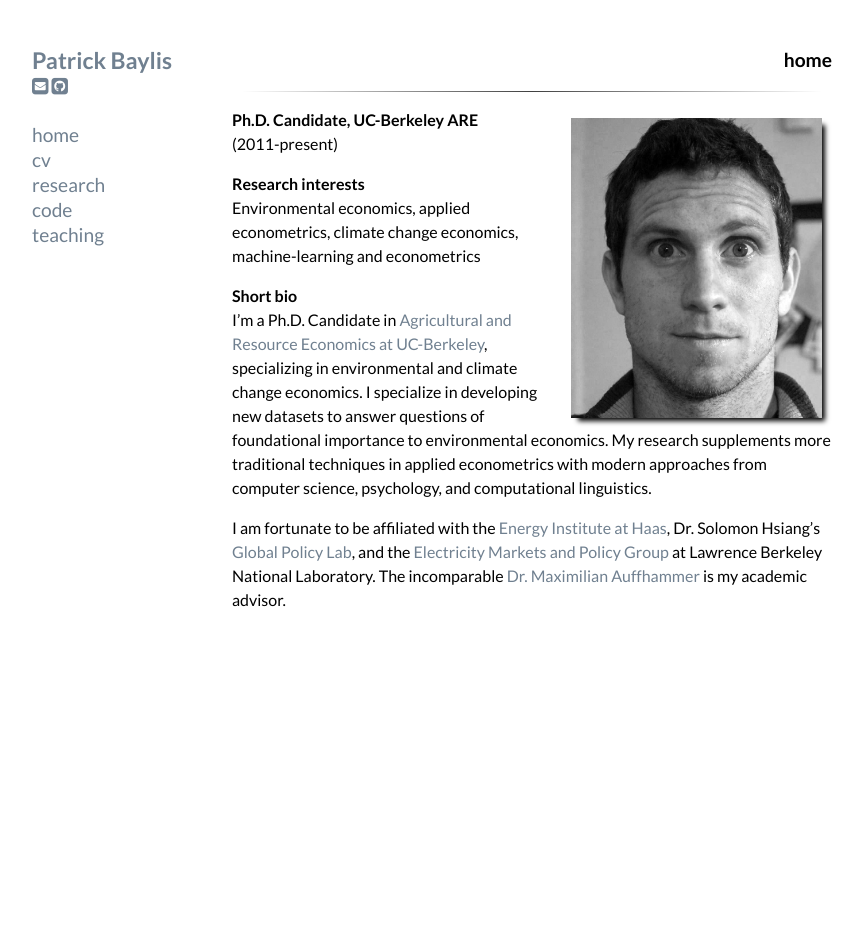
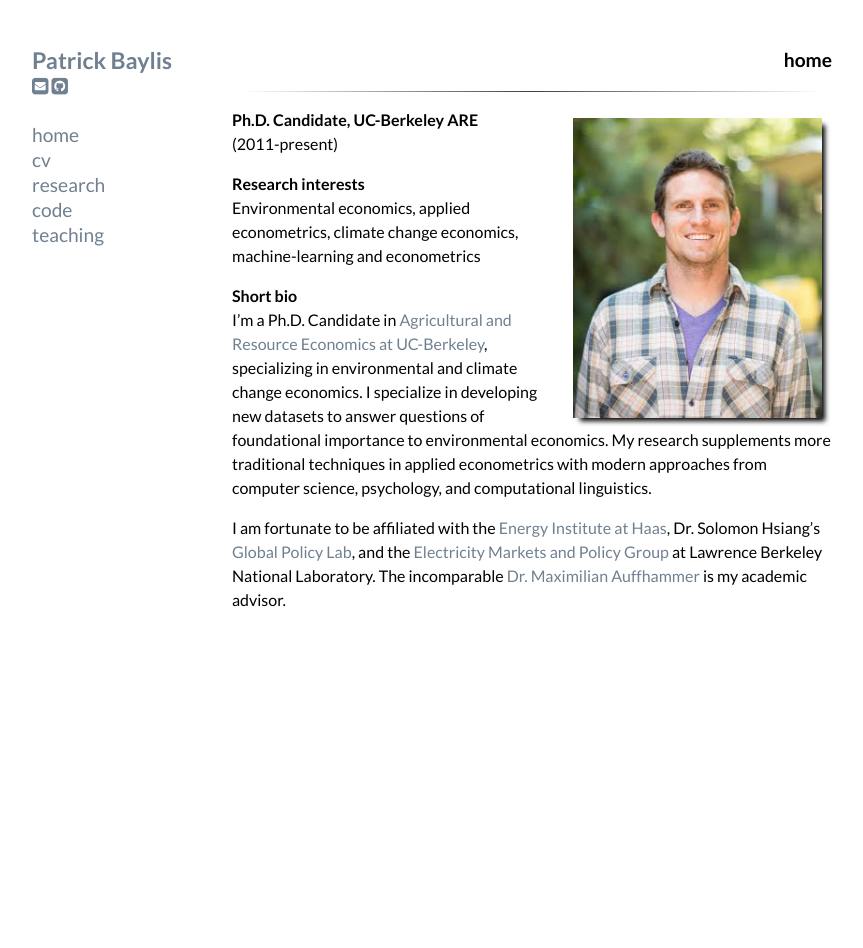
Before and after one commit to pbaylis/pbaylis.github.io, a Jekyll site: the page built from index.markdown, in a window 1280 px wide. Shown: the whole page, without its empty margins (208-1071 px from the left). Built offline with Jekyll 4.4.1, drawn with Linux system fonts in a browser that asks for light colours; nearby versions of some CDN libraries; Markdown is read by kramdown in place of the engine named in the settings.

Commit message:
newphoto

```diff
--- a/index.markdown
+++ b/index.markdown
@@ -5,7 +5,7 @@
 <h1 align="right">home</h1>
 ***
 
-<img src="images/pbaylis_head_bw.jpg" alt="headshot" height="300px" class="shadow" style="float:right; margin:10px 10px 10px 10px;" />
+<img src="images/Patrick_Baylis.jpg" alt="headshot" height="300px" class="shadow" style="float:right; margin:10px 10px 10px 10px;" />
 
 **Ph.D. Candidate, UC-Berkeley ARE** <br> (2011-present)
 
```
